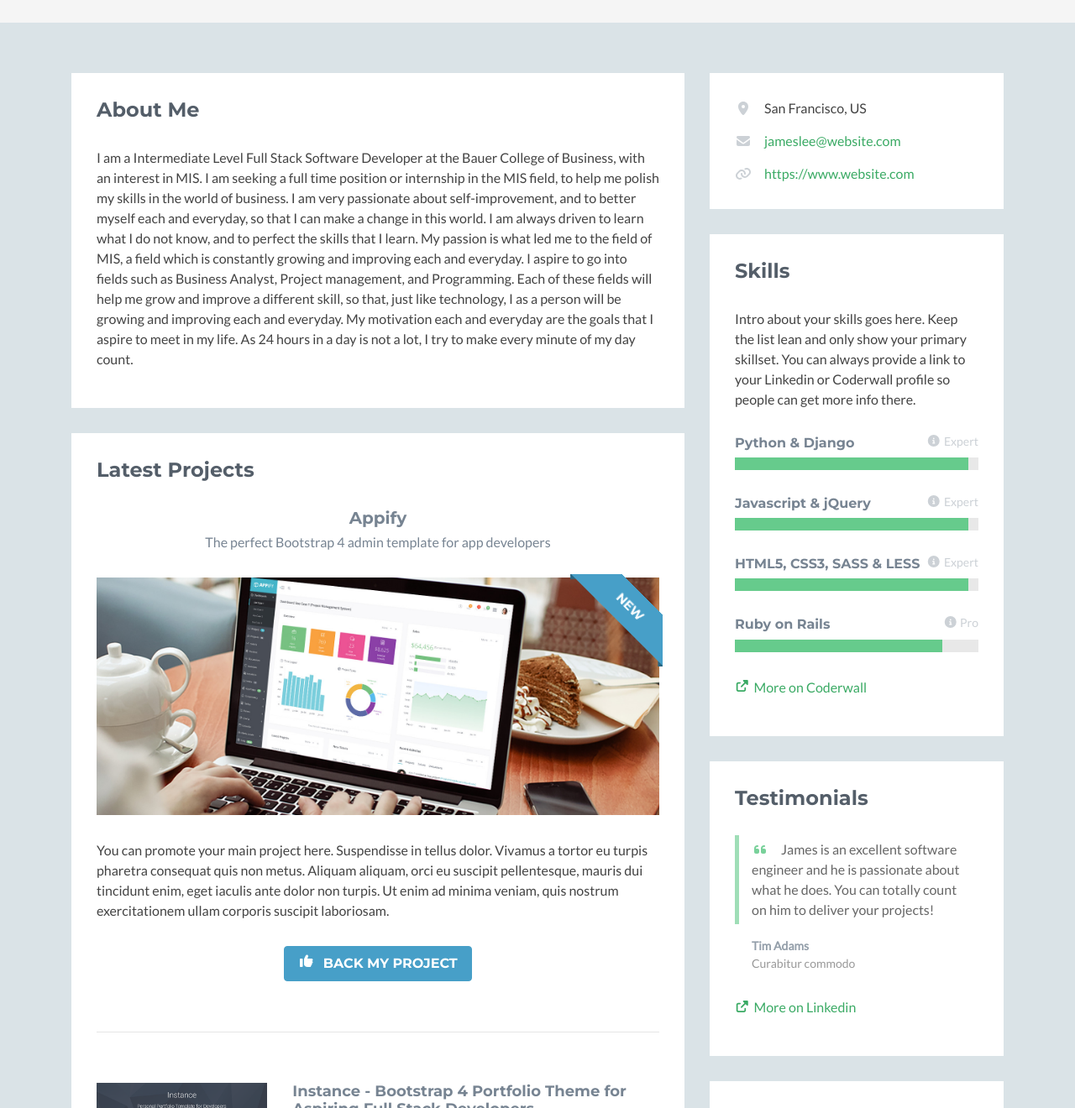
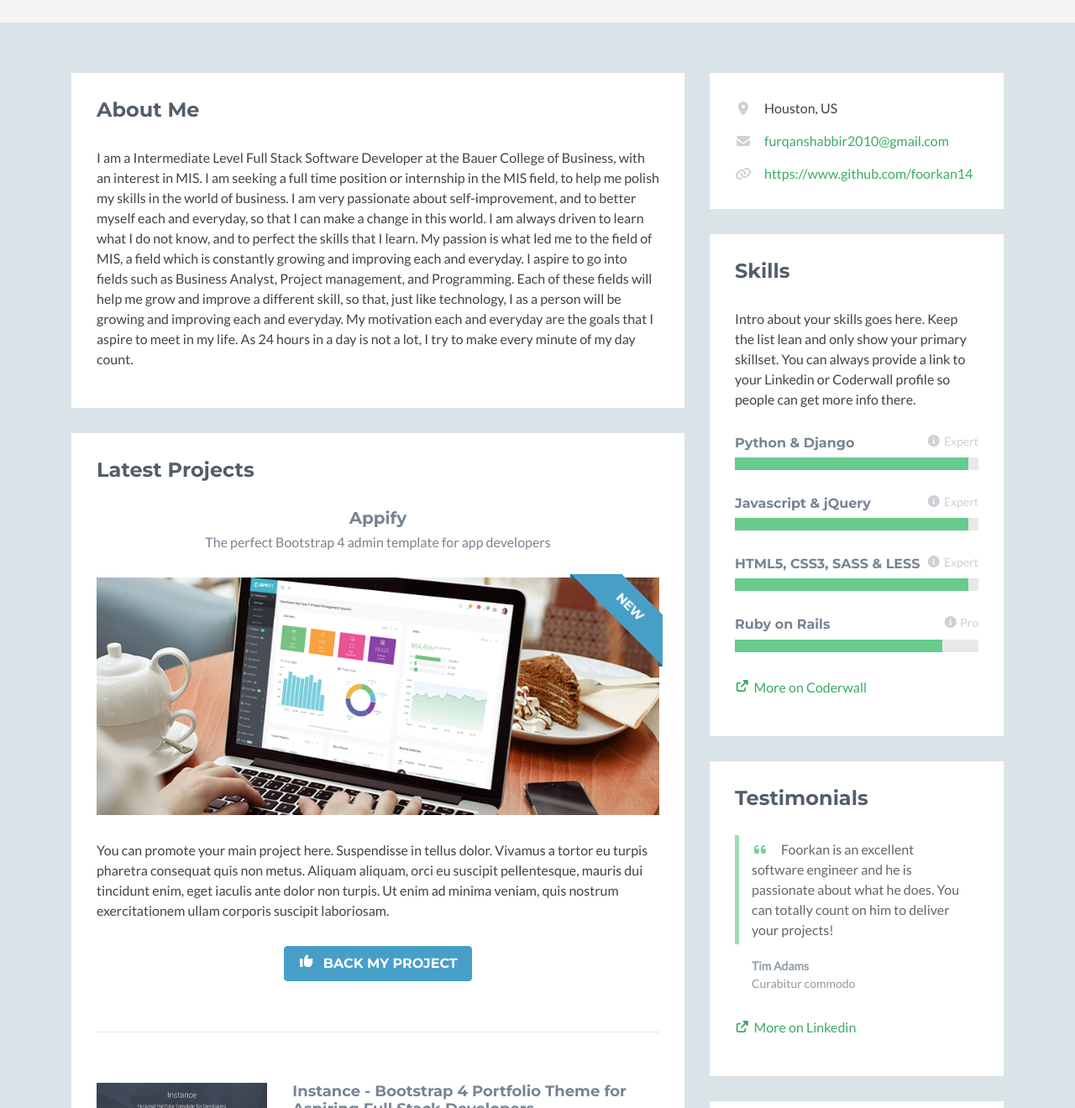
Before and after one commit to Foorkan14/portfolio, a plain HTML site: page index.html in a window 1280 px wide. Shown: the part 372-1692 px from the top of the page at 84% size. Drawn offline with nearby package versions, Linux system fonts and the light colour scheme; no server answers; some icons are missing.

Commit message:
updated portfolio

```diff
--- a/index.html
+++ b/index.html
@@ -216,9 +216,9 @@
                         <h2 class="heading sr-only">Basic Information</h2>
                         <div class="content">
                             <ul class="list-unstyled">
-                                <li><i class="fas fa-map-marker-alt"></i><span class="sr-only">Location:</span>San Francisco, US</li>
-                                <li><i class="fas fa-envelope"></i><span class="sr-only">Email:</span><a href="#">jameslee@website.com</a></li>
-                                <li><i class="fas fa-link"></i><span class="sr-only">Website:</span><a href="#">https://www.website.com</a></li>
+                                <li><i class="fas fa-map-marker-alt"></i><span class="sr-only">Location:</span>Houston, US</li>
+                                <li><i class="fas fa-envelope"></i><span class="sr-only">Email:</span><a href="#">furqanshabbir2010@gmail.com</a></li>
+                                <li><i class="fas fa-link"></i><span class="sr-only">Github:</span><a href="https://github.com/Foorkan14">https://www.github.com/foorkan14</a></li>
                             </ul>
                         </div><!--//content-->
                     </div><!--//section-inner-->
@@ -277,7 +277,7 @@
                         <div class="content">
                             <div class="item">
                                 <blockquote class="quote">
-                                    <p><i class="fas fa-quote-left"></i>James is an excellent software engineer and he is passionate about what he does. You can totally count on him to deliver your projects!</p>
+                                    <p><i class="fas fa-quote-left"></i>Foorkan is an excellent software engineer and he is passionate about what he does. You can totally count on him to deliver your projects!</p>
                                 </blockquote>
                                 <p class="source"><span class="name">Tim Adams</span><br /><span class="title">Curabitur commodo</span></p>
                             </div><!--//item-->
```
